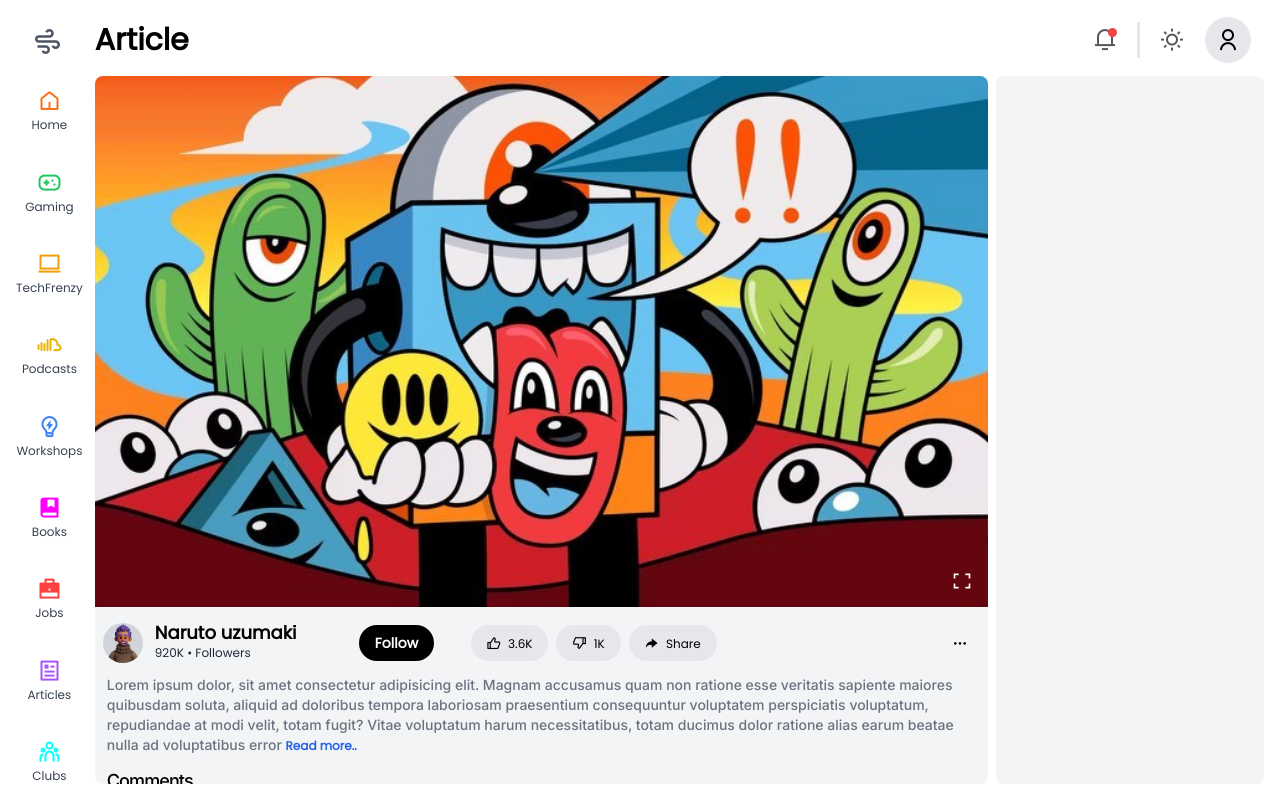
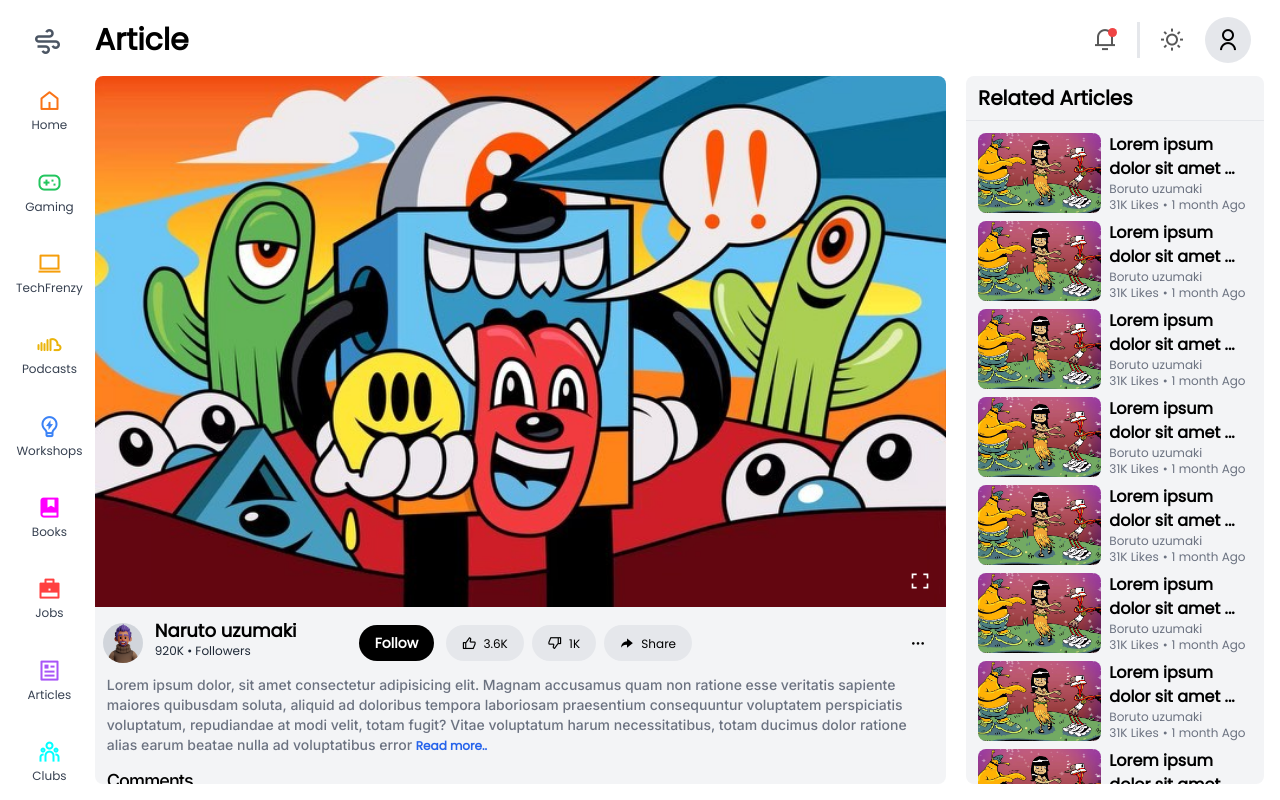
Before and after one commit to BubbleBitCore/TechMingle, a React (Create React App) app: page /article/1 in a window 1280 px wide. Built offline with nearby package versions, Linux system fonts and the light colour scheme.

Commit message:
Completed Article/:id page

```diff
--- a/src/components/Spinner.jsx
+++ b/src/components/Spinner.jsx
@@ -7,7 +7,7 @@ const Spinner = () => {
       <div className="w-full flex justify-center h-full items-center bg-transparent">
         <svg
           xmlns="http://www.w3.org/2000/svg"
-          className="goog-te-spinner w-7 sm:w-[3%]"
+          className="goog-te-spinner w-7 sm:w-[3%] min-w-[1rem]"
           viewBox="0 0 66 66"
         >
           <circle
--- a/src/pages/Article.jsx
+++ b/src/pages/Article.jsx
@@ -2,6 +2,7 @@ import { useEffect, useState } from "react";
 import Spinner from "../components/Spinner";
 import { useDispatch, useSelector } from "react-redux";
 import abs1 from "../assets/images/absfunny.jpg";
+import abs2 from "../assets/images/absfunny3.jpg";
 import man1 from "../assets/images/man.png";
 import { AnimatePresence, motion } from "framer-motion";
 import { changeSnackBarState } from "../slices/commonSlice";
@@ -70,15 +71,15 @@ const Article = ({ Header }) => {
         className="flex flex-col h-full w-full pr-4 max-sm:px-4"
       >
         <Header urlName="Article" />
-        <div className="mt-1 mb-2 h-full w-full flex justify-center items-center overflow-hidden">
+        <div className="mt-1 mb-2 h-full w-full flex justify-center items-center overflow-hidden max-sm:overflow-y-auto">
           <div
-            className={`w-full h-full flex sm:flex-col max-sm:flex-col max-lg:flex-col md:flex-col lg:flex-row gap-2`}
+            className={`w-full h-full flex sm:flex-col max-sm:flex-col max-lg:flex-col md:flex-col lg:flex-row gap-5 lg:overflow-hidden overflow-y-auto `}
           >
             {/* section1 */}
             <div
-              className={`w-[70%] sm:w-full max-sm:w-full  md:h-full ${
+              className={`w-[60%] sm:w-full max-sm:w-full  lg:h-full ${
                 mode ? "bg-[#202020]" : "bg-[#F3F4F6]"
-              } transition-all duration-500 rounded-lg  flex flex-col overflow-hidden roundedScroll overflow-y-auto`}
+              } transition-all duration-500 rounded-lg  flex flex-col lg:overflow-hidden lg:overflow-y-auto roundedScroll `}
             >
               {/* ArticleImage */}
               <div className="w-full md:h-[75%] max-sm:h-auto  object-cover bg-[#2d2d2d] flex justify-center items-center relative">
@@ -103,6 +104,7 @@ const Article = ({ Header }) => {
               <div
                 className={`flex w-full px-2 max-sm:px-1 mt-4 max-sm:flex-wrap max-sm:justify-between`}
               >
+                <div className="flex max-sm:gap-2 ">
                   {/* profile avtar */}
                   <div
                     className={`cursor-pointer w-[2.5rem] flex-shrink-0 h-[2.5rem] rounded-full bg-gray-300`}
@@ -114,20 +116,21 @@ const Article = ({ Header }) => {
                     />
                   </div>
                   {/* Profile Title and Stats */}
-                <div className=" cursor-pointer flex lg:min-w-[12rem] max-sm:min-w-[8rem] flex-col max-sm:gap-0 gap-1 mx-3 max-sm:ml-0 justify-center items-start ">
+                  <div className=" cursor-pointer flex lg:min-w-[12rem] max-sm:min-w-[8rem] flex-col max-sm:gap-0 gap-1 mx-3 max-sm:ml-0 justify-start items-start ">
                     <p
                       title="User name"
-                    className={`text-black text-lg max-sm:text-sm montserrat  leading-4 font-bold max-sm:max-w-[8rem] lg:max-w-[12rem] overflow-hidden text-ellipsis text-nowrap`}
+                      className={`${mode?"text-white duration-500 ":"text-black  duration-500"} transition-all text-lg max-sm:text-sm montserrat  leading-4 font-bold max-sm:max-w-[8rem] lg:max-w-[12rem] overflow-hidden text-ellipsis text-nowrap`}
                     >
                       Naruto uzumaki
                     </p>
-                  <p title={`Followers`} className={`text-xs text-gray-800`}>
+                    <p title={`Followers`} className={`text-xs ${mode?"text-gray-400 duration-500 ":"text-gray-800  duration-500"} transition-all `}>
                       920K <span>•</span> Followers
                     </p>
                   </div>
+                </div>
                 {/* Follow Btn */}
                 <div
-                  className={`w-[7rem] flex-shrink-0 flex items-center max-sm:justify-end`}
+                  className={` flex-shrink-0 flex items-center max-sm:justify-end`}
                 >
                   <p
                     onClick={() => {
@@ -138,15 +141,15 @@ const Article = ({ Header }) => {
                       }
                     }}
                     className={`${
-                      following ? "bg-blue-500" : "bg-black hover:bg-[#262626]"
-                    } cursor-pointer text-sm w-auto select-none px-4 py-2 transition-all font-bold montserrat  text-white  rounded-3xl flex `}
+                      following ? "bg-blue-500 text-white" : mode ?"bg-white hover:bg-[#d2d2d2] text-black duration-500":"bg-black hover:bg-[#262626] text-white duration-500"
+                    } cursor-pointer text-sm w-auto select-none px-4 py-2 transition-all font-bold montserrat    rounded-3xl flex `}
                   >
                     {following && <i className={`ri-check-line mr-1`}></i>}{" "}
                     {following ? "Following" : "Follow"}
                   </p>
                 </div>
                 {/* Like, dislike and share and more*/}
-                <div className="flex w-full justify-between max-sm:my-3">
+                <div className="flex w-full justify-between max-sm:my-3 pl-3">
                   {/* like,share,dislike */}
                   <div className={`flex gap-2 items-center`}>
                     {/* Like */}
@@ -155,7 +158,7 @@ const Article = ({ Header }) => {
                       onClick={() => {
                         like();
                       }}
-                      className={`select-none cursor-pointer px-4 py-2 text-xs hover:bg-[#d2d2d2] transition-all bg-gray-200 text-black rounded-3xl`}
+                      className={`select-none cursor-pointer px-4 py-2 text-xs ${mode?"duration-500 hover:bg-[#313131] bg-[#141414] text-white":"hover:bg-[#d2d2d2] bg-gray-200 text-black duration-500"}  transition-all rounded-3xl`}
                     >
                       <i
                         className={`text-sm ri-thumb-up-${
@@ -170,7 +173,7 @@ const Article = ({ Header }) => {
                       onClick={() => {
                         dislike();
                       }}
-                      className={`select-none cursor-pointer px-4 py-2 text-xs hover:bg-[#d2d2d2] transition-all bg-gray-200 text-black rounded-3xl`}
+                      className={`select-none cursor-pointer px-4 py-2 text-xs ${mode?"duration-500 hover:bg-[#313131] bg-[#141414] text-white":"hover:bg-[#d2d2d2] bg-gray-200 text-black duration-500"}  transition-all rounded-3xl`}
                     >
                       <i
                         className={`text-sm ri-thumb-down-${
@@ -190,7 +193,7 @@ const Article = ({ Header }) => {
                           })
                         );
                       }}
-                      className={`select-none cursor-pointer px-4 py-2 text-xs hover:bg-[#d2d2d2] transition-all bg-gray-200 text-black rounded-3xl`}
+                      className={`select-none cursor-pointer px-4 py-2 text-xs ${mode?"duration-500 hover:bg-[#313131] bg-[#141414] text-white":"hover:bg-[#d2d2d2] bg-gray-200 text-black duration-500"}  transition-all rounded-3xl`}
                     >
                       <i className={`text-sm ri-share-forward-fill mr-1`}></i>{" "}
                       Share
@@ -207,15 +210,15 @@ const Article = ({ Header }) => {
                       }
                     }}
                     title="more"
-                    className={`cursor-pointer hover:bg-gray-200 transition-all flex justify-center items-center px-3 py-0 rounded-3xl relative`}
+                    className={`cursor-pointer ${mode?"hover:bg-[#141414] text-white":"hover:bg-gray-200 text-black"} transition-all flex justify-center items-center px-3 py-0 rounded-3xl relative`}
                   >
-                    <i className={`text-black ri-more-fill`}></i>
+                    <i className={` ri-more-fill`}></i>
                     <ClickMenu menu={moreList} visibility={showMore} />
                   </div>
                 </div>
               </div>
               {/* Caption */}
-              <div className="w-full text-sm montserrat text-gray-500 inter my-3 px-3">
+              <div className={`w-full text-sm montserrat ${mode?"text-gray-400 transition-all duration-500":"text-gray-500 transition-all duration-500"} inter my-3 px-3`}>
                 {trimCaption}{" "}
                 <span
                   onClick={() => {
@@ -239,10 +242,26 @@ const Article = ({ Header }) => {
             </div>
             {/* section2 */}
             <div
-              className={`md:w-[30%] sm:w-full max-sm:w-full max-md:w-full max-lg:w-full lg:h-full ${
+              className={`lg:w-[35%] sm:w-full max-sm:w-full md:w-full lg:h-full ${
                 mode ? "bg-[#202020]" : "bg-[#F3F4F6]"
-              } transition-all duration-500 rounded-lg  `}
-            ></div>
+              } transition-all duration-500 rounded-lg  flex flex-col lg:overflow-hidden lg:overflow-y-auto roundedScroll `}
+            >
+              <p className={`p-2 px-3 text-xl font-bold ${mode?"text-white":"text-black"} `}>
+                Related Articles
+              </p>
+              <hr className={`w-full mb-3 ${mode&&"border-gray-700 transition-all duration-500"}`} />
+              {/* Recommendation cards */}
+              <div
+                className={`flex flex-col gap-2 w-full h-full lg:overflow-hidden lg:overflow-y-auto pb-12`}
+              >
+                {new Array(10).fill(0).map((_, key) => (
+                  <RelatedArticles key={key} />
+                ))}
+                <div className={`top-0 left-0 w-full mt-2`}>
+                  <Spinner />
+                </div>
+              </div>
+            </div>
           </div>
         </div>
       </div>
@@ -298,4 +317,48 @@ const ImgPreview = ({ img, setShowImagePreview }) => {
   );
 };
 
+const RelatedArticles = () => {
+  const mode = useSelector((state) => state.common.mode);
+  const caption = `Lorem ipsum dolor sit amet consectetur adipisicing elit. Delectus
+  eos, vitae minima necessitatibus eaque placeat dicta dolorem cumque
+  officia velit distinctio hic facere facilis autem tempora vel libero
+  sed alias.`;
+
+  return (
+    <>
+      <div className={`cursor-pointer flex gap-2 w-full px-3 `}>
+        {/* Article Img */}
+        <div className={`w-[45%] h-auto flex-shrink-0 rounded-lg`}>
+          <img
+            src={abs2}
+            alt=""
+            className={`object-cover h-full w-full rounded-lg`}
+          />
+        </div>
+        {/* Article Body */}
+        <div
+          className={`flex flex-col w-full gap-0 max-w-[11rem] overflow-hidden`}
+        >
+          {/* Caption */}
+          <p className={`font-bold max-w-[10rem]  ${mode?"text-gray-300":"text-black"} transition-all duration-500 text-wrap`}>
+            {caption.split(" ").slice(0, 5).join(" ")}{" "}
+            {caption.split(" ").length > 5 ? "..." : ""}
+          </p>
+          {/* User */}
+          <p
+            className={`text-xs ${mode?"text-gray-400":"text-gray-500"} transition-all duration-500  text-nowrap overflow-hidden text-ellipsis`}
+          >
+            Boruto uzumaki
+          </p>
+          {/* Like and time */}
+          <p className={`text-xs flex gap-1 ${mode?"text-gray-400":"text-gray-500"} transition-all duration-500`}>
+            <span className={``}>31K Likes</span>
+            <span className={``}>•</span>
+            <span className={``}>1 month Ago</span>
+          </p>
+        </div>
+      </div>
+    </>
+  );
+};
 export default Article;
```
Lines whose indentation alone changed are shown as unchanged.
